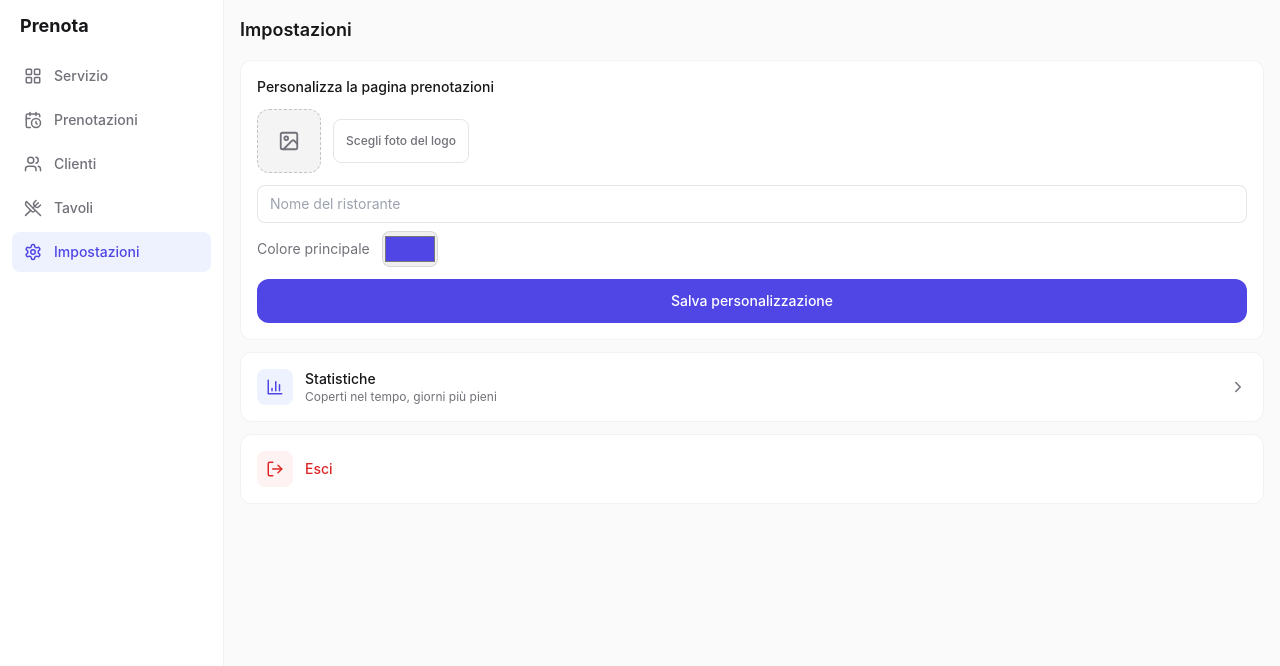
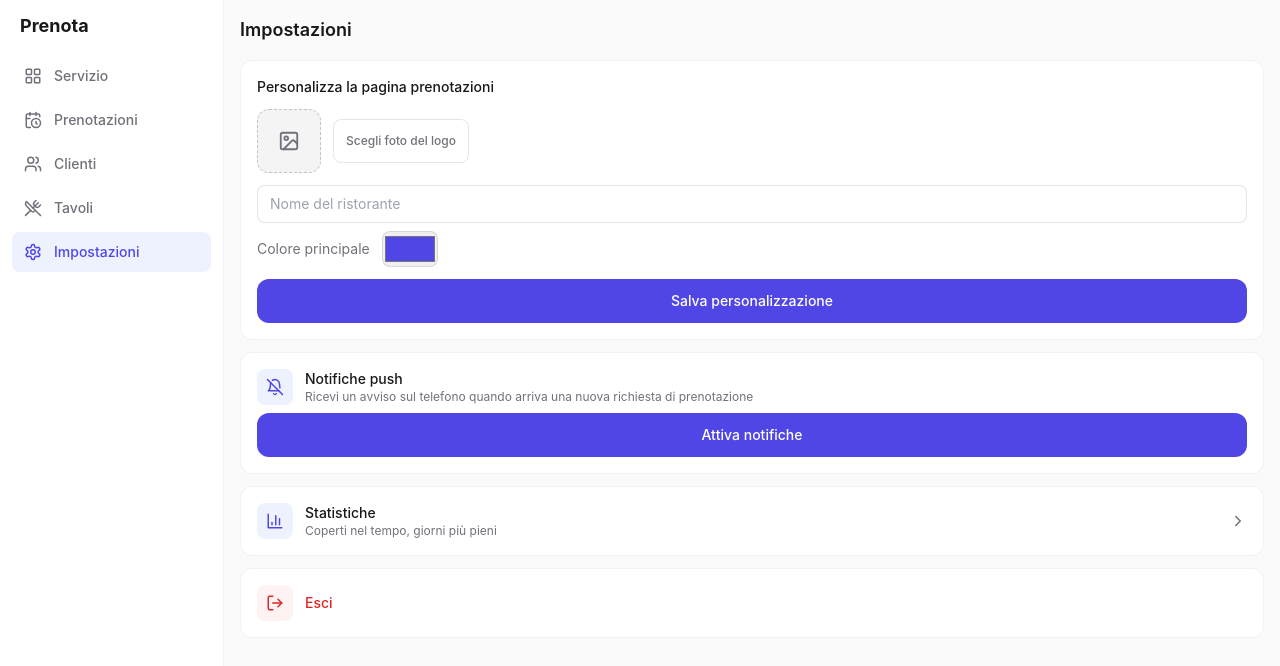
Before and after one commit to andru1607/Prenota-app, a Next.js app in the folder prenota-app/: page /impostazioni in a window 1280 px wide. Shown: the top 666 px of the page. Built offline with nearby package versions, Linux system fonts and the light colour scheme; no server answers.

Commit message:
Update page.tsx

```diff
--- a/prenota-app/app/impostazioni/page.tsx
+++ b/prenota-app/app/impostazioni/page.tsx
@@ -12,8 +12,17 @@ import {
   Check,
   Image as ImageIcon,
   Loader2,
+  Bell,
+  BellOff,
 } from "lucide-react";
 import { createClient } from "@/lib/supabase/client";
+
+function urlBase64ToUint8Array(base64String: string) {
+  const padding = "=".repeat((4 - (base64String.length % 4)) % 4);
+  const base64 = (base64String + padding).replace(/-/g, "+").replace(/_/g, "/");
+  const rawData = window.atob(base64);
+  return Uint8Array.from([...rawData].map((char) => char.charCodeAt(0)));
+}
 
 export default function ImpostazioniPage() {
   const router = useRouter();
@@ -32,6 +41,72 @@ export default function ImpostazioniPage() {
   const [isSaving, setIsSaving] = useState(false);
   const [saved, setSaved] = useState(false);
   const [error, setError] = useState<string | null>(null);
+
+  const [pushSupported, setPushSupported] = useState(false);
+  const [pushEnabled, setPushEnabled] = useState(false);
+  const [pushLoading, setPushLoading] = useState(false);
+  const [pushError, setPushError] = useState<string | null>(null);
+
+  useEffect(() => {
+    async function checkPushStatus() {
+      if (!("serviceWorker" in navigator) || !("PushManager" in window)) return;
+      setPushSupported(true);
+
+      const registration = await navigator.serviceWorker.register("/sw.js");
+      const existing = await registration.pushManager.getSubscription();
+      setPushEnabled(!!existing);
+    }
+    checkPushStatus();
+  }, []);
+
+  async function handleTogglePush() {
+    setPushError(null);
+    setPushLoading(true);
+
+    try {
+      const registration = await navigator.serviceWorker.ready;
+
+      if (pushEnabled) {
+        const subscription = await registration.pushManager.getSubscription();
+        if (subscription) {
+          await fetch("/api/push/subscribe", {
+            method: "DELETE",
+            headers: { "Content-Type": "application/json" },
+            body: JSON.stringify({ endpoint: subscription.endpoint }),
+          });
+          await subscription.unsubscribe();
+        }
+        setPushEnabled(false);
+      } else {
+        const permission = await Notification.requestPermission();
+        if (permission !== "granted") {
+          setPushError("Permesso negato. Puoi attivarlo dalle impostazioni del telefono.");
+          return;
+        }
+
+        const subscription = await registration.pushManager.subscribe({
+          userVisibleOnly: true,
+          applicationServerKey: urlBase64ToUint8Array(
+            process.env.NEXT_PUBLIC_VAPID_PUBLIC_KEY!
+          ),
+        });
+
+        const res = await fetch("/api/push/subscribe", {
+          method: "POST",
+          headers: { "Content-Type": "application/json" },
+          body: JSON.stringify(subscription.toJSON()),
+        });
+
+        if (!res.ok) throw new Error("Errore attivazione");
+        setPushEnabled(true);
+      }
+    } catch (err) {
+      console.error(err);
+      setPushError("Non sono riuscito ad attivare le notifiche. Riprova.");
+    } finally {
+      setPushLoading(false);
+    }
+  }
 
   useEffect(() => {
     async function loadRestaurant() {
@@ -232,6 +307,37 @@ export default function ImpostazioniPage() {
         </div>
       )}
 
+      {pushSupported && (
+        <div className="mb-3 rounded-xl border border-black/5 bg-white p-4">
+          <div className="mb-2 flex items-center gap-3">
+            <div className="grid h-9 w-9 place-items-center rounded-lg bg-primary-light text-primary">
+              {pushEnabled ? <Bell size={18} /> : <BellOff size={18} />}
+            </div>
+            <div className="flex-1">
+              <p className="text-sm font-medium text-ink">Notifiche push</p>
+              <p className="text-xs text-ink-muted">
+                Ricevi un avviso sul telefono quando arriva una nuova richiesta di prenotazione
+              </p>
+            </div>
+          </div>
+
+          {pushError && <p className="mb-2 text-sm text-status-danger">{pushError}</p>}
+
+          <button
+            onClick={handleTogglePush}
+            disabled={pushLoading}
+            className={`touch-target flex w-full items-center justify-center gap-2 rounded-xl py-2.5 text-sm font-medium disabled:opacity-50 ${
+              pushEnabled
+                ? "border border-black/10 text-ink-muted"
+                : "bg-primary text-white"
+            }`}
+          >
+            {pushLoading && <Loader2 size={16} className="animate-spin" />}
+            {pushEnabled ? "Disattiva notifiche" : "Attiva notifiche"}
+          </button>
+        </div>
+      )}
+
       <Link
         href="/statistiche"
         className="touch-target mb-3 flex items-center justify-between rounded-xl border border-black/5 bg-white p-4"
```
